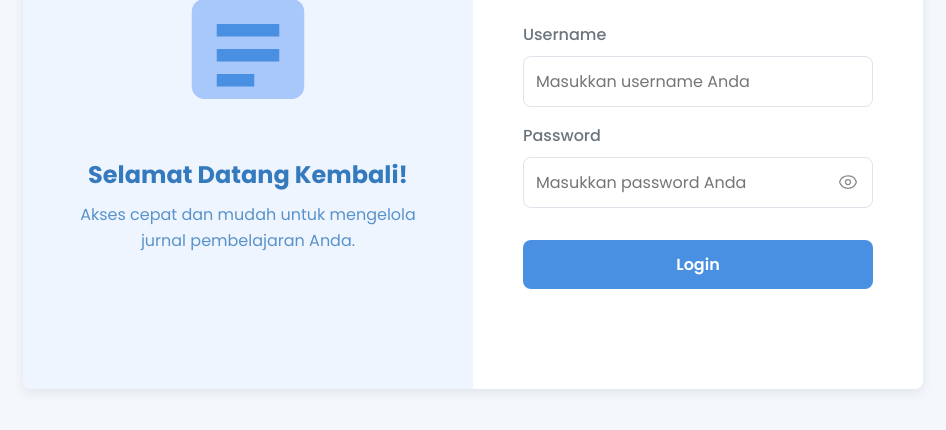
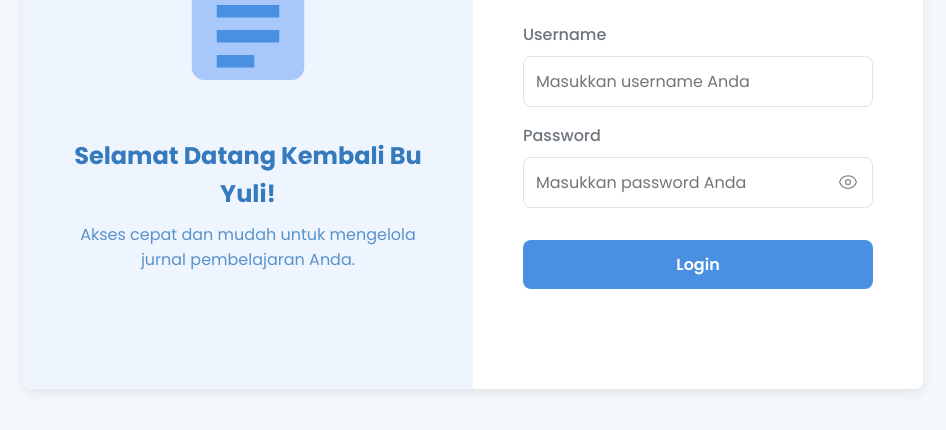
Before and after one commit to Wahyudi-1/jurnalyuli, a plain HTML site: page index.html in a window 1280 px wide. Shown: the part 286-716 px from the top of the page, without its empty margins (167-1113 px from the left). Drawn offline with nearby package versions, Linux system fonts and the light colour scheme.

Commit message:
Update index.html

```diff
--- a/index.html
+++ b/index.html
@@ -6,7 +6,7 @@
     <!-- ========================================================== -->
     <meta charset="UTF-8">
     <meta name="viewport" content="width=device-width, initial-scale=1.0">
-    <title>Login - Jurnal Online</title>
+    <title>Login - Jurnal Guru Yuli</title>
 
     <!-- ========================================================== -->
     <!-- STYLESHEETS & FONTS                                        -->
@@ -41,7 +41,7 @@
                     <path d="M7 12H17V14H7V12Z" fill="#4a90e2"/>
                     <path d="M7 16H13V18H7V16Z" fill="#4a90e2"/>
                 </svg>
-                <h3>Selamat Datang Kembali!</h3>
+                <h3>Selamat Datang Kembali Bu Yuli!</h3>
                 <p>Akses cepat dan mudah untuk mengelola jurnal pembelajaran Anda.</p>
             </div>
         </div>
```
